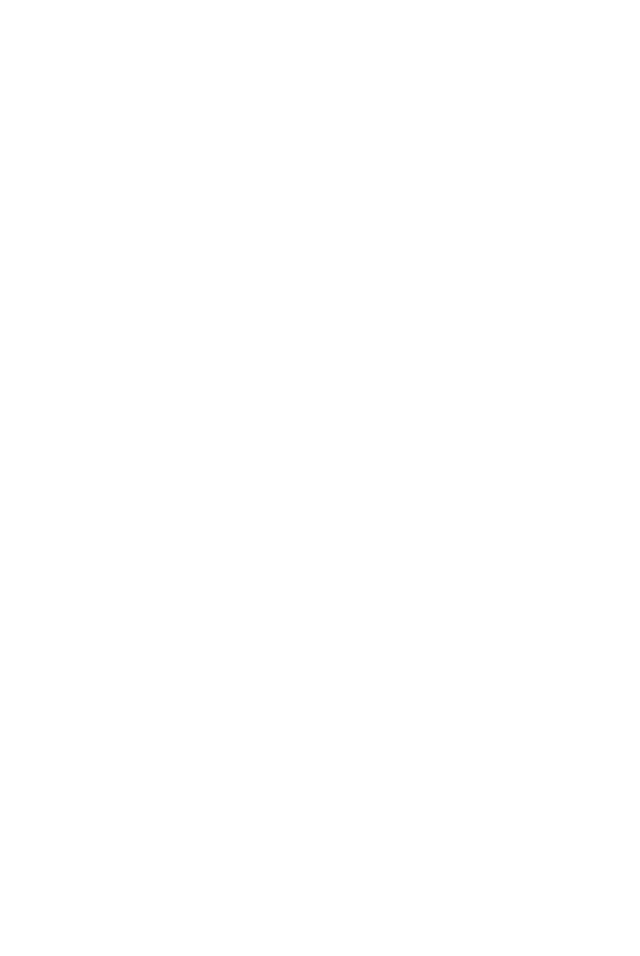
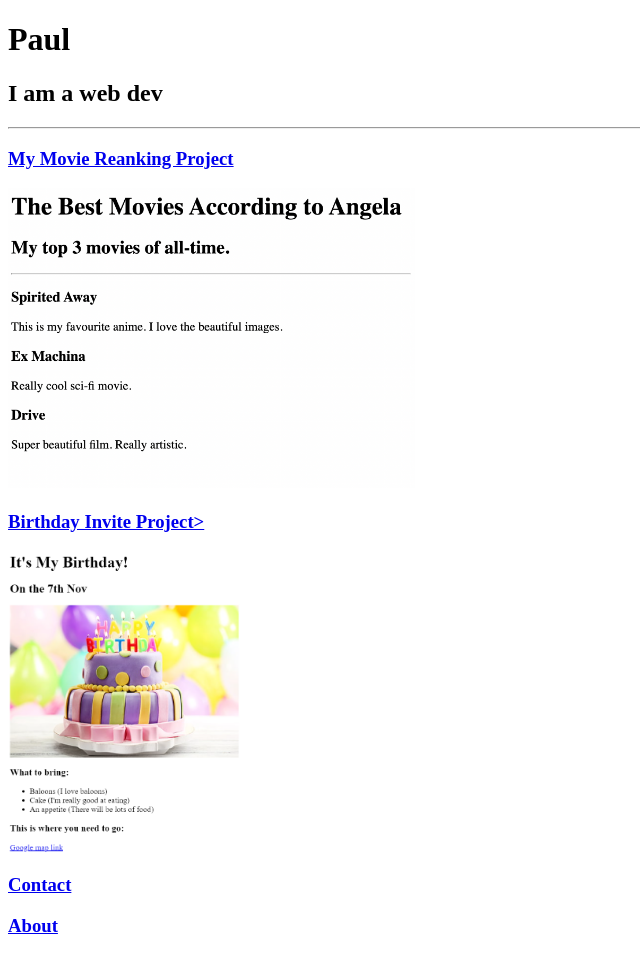
Before and after one commit to pauldanc24/html-portfolio, a plain HTML site: page index.html in a window 1280 px wide. Shown: the whole page, without its empty margins (0-640 px from the left). Before the commit the page ends 800 px from the top, so only its background shows below. Drawn offline with Linux system fonts and the light colour scheme.

Commit message:
Add files via upload

```diff
--- a/index.html
+++ b/index.html
@@ -1,15 +1,29 @@
 <!-- TODO 1: Create the HTML Boilerplate -->
+<!DOCTYPE html>
+<html lang="en">
+    <head>
+        <meta charset="UTF-8">
+        <meta name="viewport" content="width=device-width, initial-scale=1.0">
+        <title>Paul's Portfolio</title>
+    </head>
+    <body>
+        <!-- TODO 4: Add titles/subtitles etc. -->
+        <h1>Paul</h1>
+        <h2>I am a web dev</h2>
+        <hr/>
+        <!-- TODO 5: Add a link to the project pages -->
+        <a href="./public/movie-ranking.html"><h3>My Movie Reanking Project</h3></a>
+        <img src="./assets/images/movie-ranking.png" height="300">
 
-<!-- TODO 2: Add Your previous projects' HTML into the public folder -->
+        <a href="./public/birthday-invite.html"><h3>Birthday Invite Project></h3></a>
+        <img src="./assets/images/BirthdayPC.png" height="300">
 
-<!-- TODO 3: Take screenshots of your project previews and add the images to the images folder -->
+        <a href="./public/contact.html"><h3>Contact</h3></a>
+        <a href="./public/about.html"><h3>About</h3></a>
+        <!-- TODO 6: Add images to show the project previews
+        HINT for TODO 6: You can use the height attribute set to 200 to make the image smaller:
+        https://developer.mozilla.org/en-US/docs/Web/HTML/Element/img#attr-height -->
 
-<!-- TODO 4: Add titles/subtitles etc. -->
-
-<!-- TODO 5: Add a link to the project pages -->
-
-<!-- TODO 6: Add images to show the project previews
-HINT for TODO 6: You can use the height attribute set to 200 to make the image smaller:
-https://developer.mozilla.org/en-US/docs/Web/HTML/Element/img#attr-height -->
-
-<!-- TODO 7: Add the Contact Me and About Me page links -->
+        <!-- TODO 7: Add the Contact Me and About Me page links -->
+    </body>
+</html>
```
